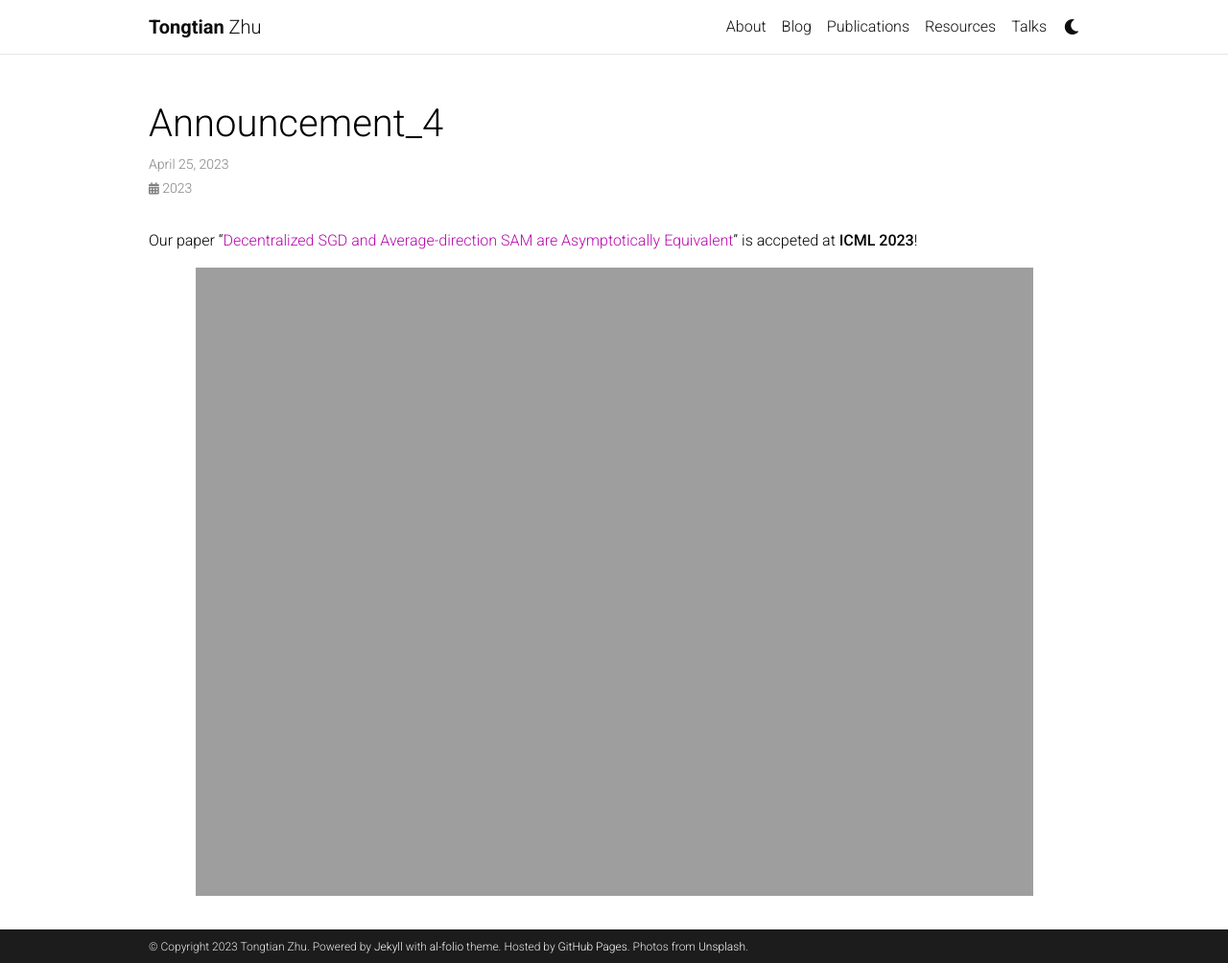
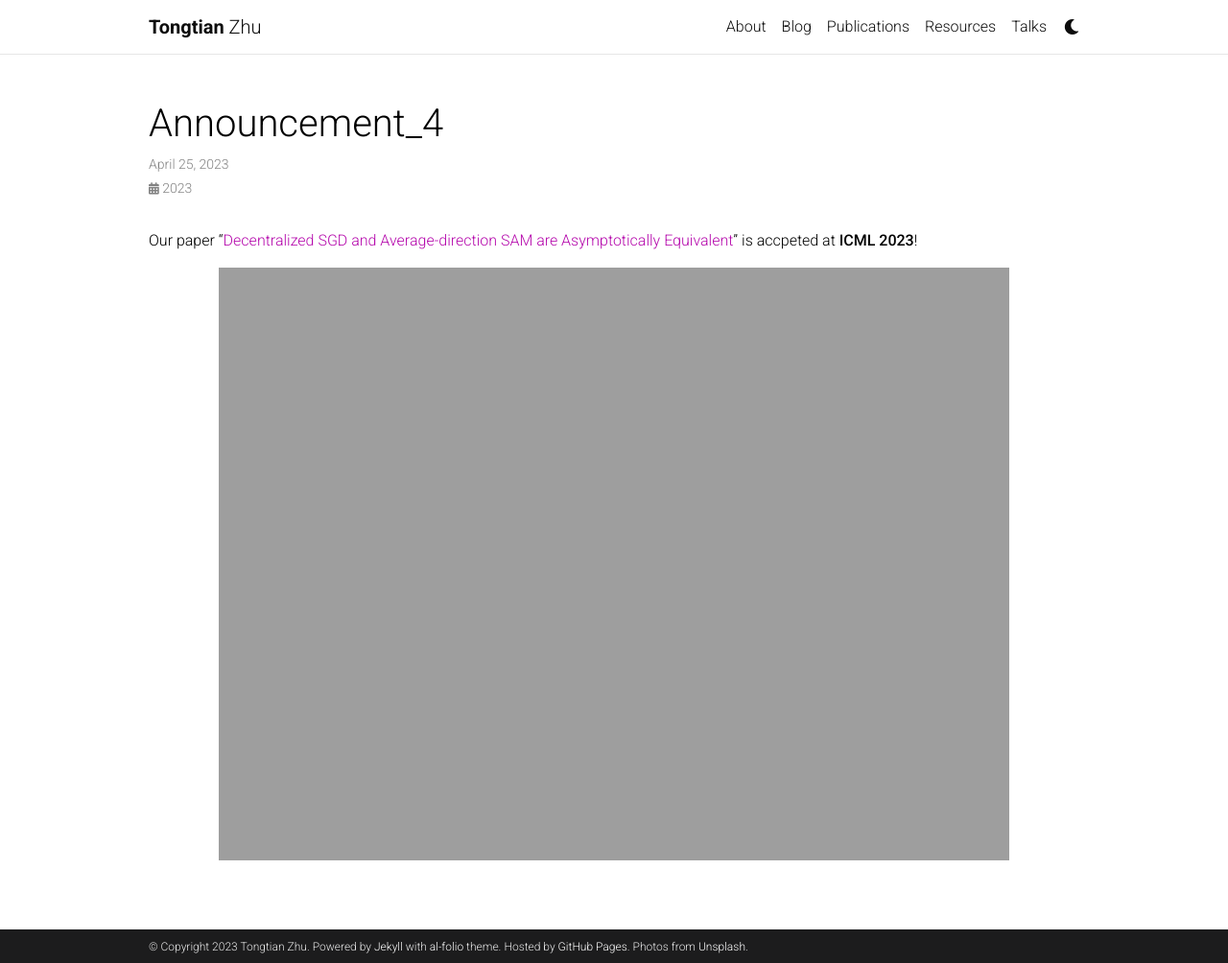
Before and after one commit to Raiden-Zhu/Raiden-Zhu.github.io, a Jekyll site: the page built from _news/announcement_4.md, in a window 1280 px wide and 1004 px high. Shown: the whole window at 96% size. Built offline with Jekyll 4.4.1, drawn with Linux system fonts in a browser that asks for light colours; comment, search, counter and statistics services are not loaded; a style sheet for code colours, icons or effects is not loaded.

Commit message:
Update announcement_4.md

```diff
--- a/_news/announcement_4.md
+++ b/_news/announcement_4.md
@@ -8,5 +8,5 @@
 Our paper "[Decentralized SGD and Average-direction SAM are Asymptotically Equivalent](https://arxiv.org/abs/2306.02913)" is accpeted at **ICML 2023**!
 
 <div style="text-align: center;">
-  <img src="./assets/img/publication_preview/230705 DSGD_SAM (2).png" alt="DSGD-SAM" width="90%"/>
+  <img src="./assets/img/publication_preview/230705 DSGD_SAM (2).png" alt="DSGD-SAM" width="85%"/>
 </div>
```
